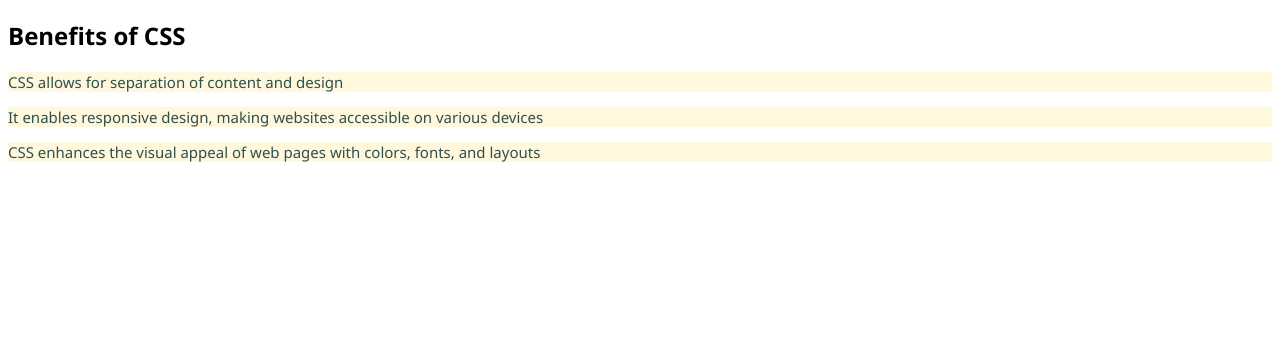
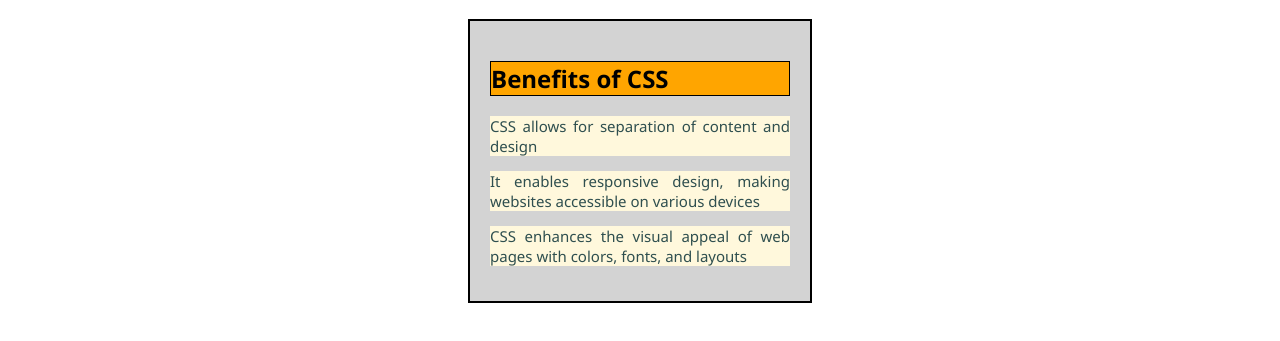
Before and after one commit to ToluwaseEni/Week-3-Web-development, a plain HTML site: page about.html in a window 1280 px wide. Shown: the part 127-468 px from the top of the page. Drawn offline with Linux system fonts and the light colour scheme; files that its build step writes are made by us from their sources.

Commit message:
Update about.html

```diff
--- a/about.html
+++ b/about.html
@@ -17,8 +17,8 @@
             <h1>Cascading Style Sheet</h1>
         </header>
         <main>
-            <section>
-                <h2>Benefits of CSS</h2>
+            <section style="width: 300px; margin: 0 auto; padding: 20px; border: 2px solid black; background-color: lightgray;">
+                <h2 style="background-color: orange; text-align: left; font-weight: bold; border: 1px solid black">Benefits of CSS</h2>
                 <p class="section-text">CSS allows for separation of content and design</p>
                 <p class="section-text">It enables responsive design, making websites accessible on various devices</p>
                 <p class="section-text">CSS enhances the visual appeal of web pages with colors, fonts, and layouts
```
